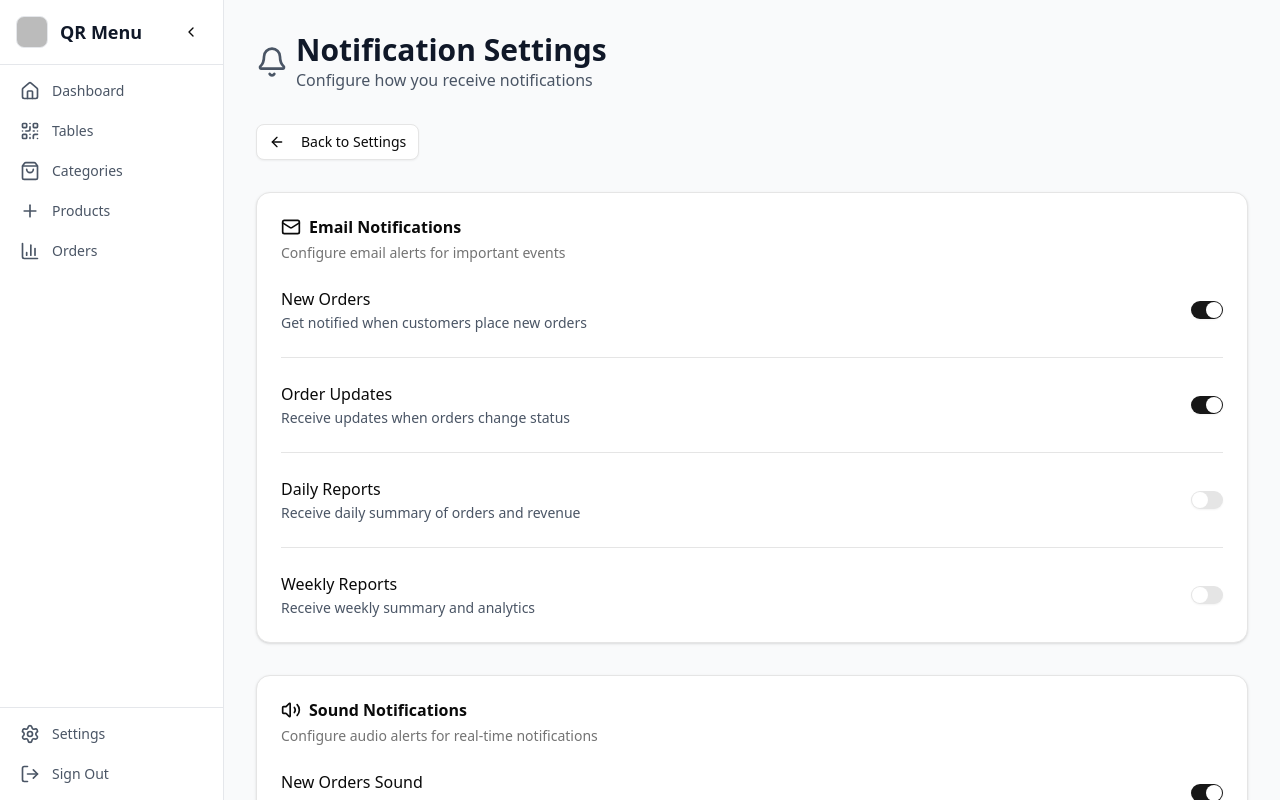
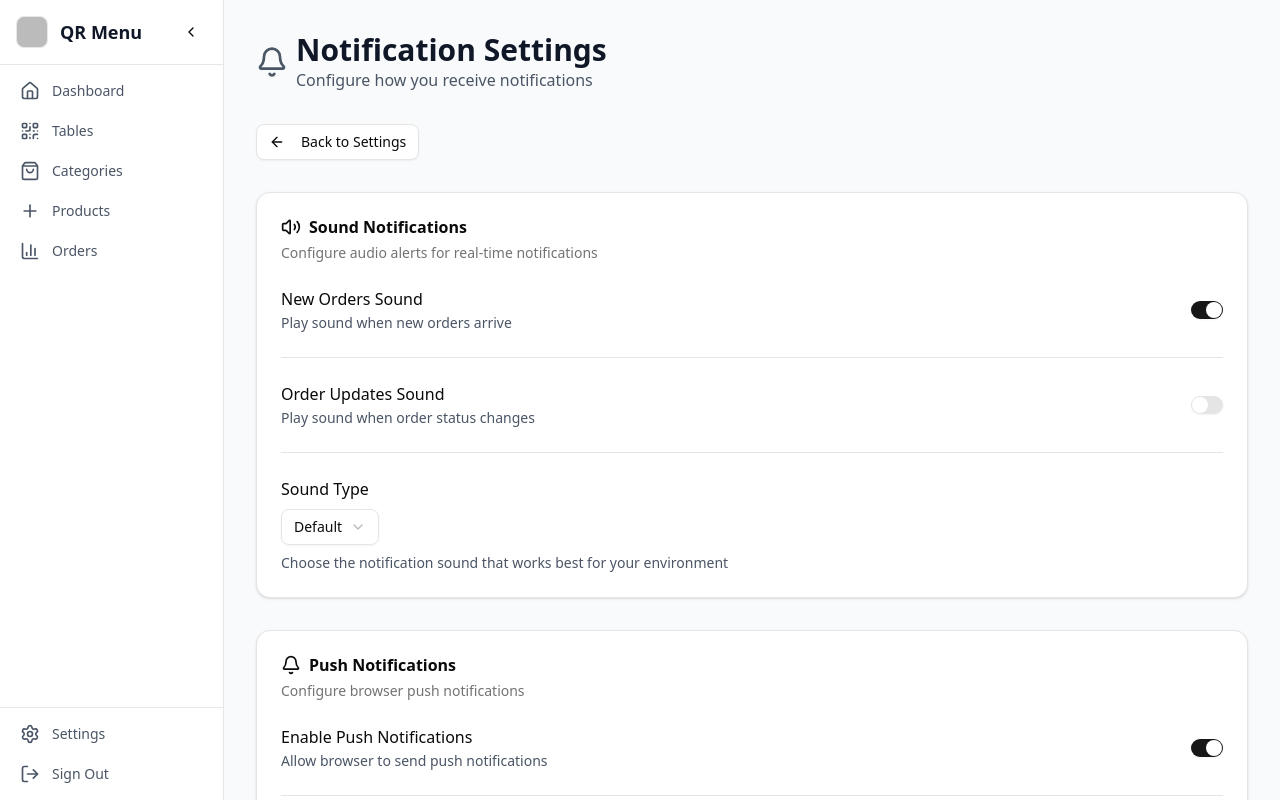
Before and after one commit to sevvalsaygat/qr-menu, a Next.js app: page /dashboard/settings/notifications in a window 1280 px wide. Shown: the top 800 px of the page. Built offline with nearby package versions, Linux system fonts and the light colour scheme; no server answers; the database is empty; sample sign-in values are in the browser's storage.

Commit message:
fix: remove email notifications

```diff
--- a/src/app/dashboard/settings/notifications/page.tsx
+++ b/src/app/dashboard/settings/notifications/page.tsx
@@ -8,18 +8,12 @@ import { Switch } from '../../../../components/ui/switch'
 import { Label } from '../../../../components/ui/label'
 import { Select, SelectContent, SelectItem, SelectTrigger, SelectValue } from '../../../../components/ui/select'
 import { Separator } from '../../../../components/ui/separator'
-import { Bell, ArrowLeft, CheckCircle, AlertCircle, Loader2, Volume2, VolumeX, Mail } from 'lucide-react'
+import { Bell, ArrowLeft, CheckCircle, AlertCircle, Loader2, Volume2, VolumeX } from 'lucide-react'
 import { useAuth } from '../../../../hooks/useAuth'
 import { doc, getDoc, setDoc } from 'firebase/firestore'
 import { db } from '../../../../lib/firebase'
 
 interface NotificationSettings {
-  emailNotifications: {
-    newOrders: boolean
-    orderUpdates: boolean
-    dailyReports: boolean
-    weeklyReports: boolean
-  }
   soundNotifications: {
     newOrders: boolean
     orderUpdates: boolean
@@ -41,12 +35,6 @@ export default function NotificationSettingsPage() {
   const router = useRouter()
   const { user } = useAuth()
   const [settings, setSettings] = useState<NotificationSettings>({
-    emailNotifications: {
-      newOrders: true,
-      orderUpdates: true,
-      dailyReports: false,
-      weeklyReports: false
-    },
     soundNotifications: {
       newOrders: true,
       orderUpdates: false,
@@ -125,15 +113,6 @@ export default function NotificationSettingsPage() {
     router.push('/dashboard/settings')
   }
 
-  const updateEmailSettings = (key: keyof NotificationSettings['emailNotifications'], value: boolean) => {
-    setSettings(prev => ({
-      ...prev,
-      emailNotifications: {
-        ...prev.emailNotifications,
-        [key]: value
-      }
-    }))
-  }
 
   const updateSoundSettings = (key: keyof NotificationSettings['soundNotifications'], value: boolean | string) => {
     setSettings(prev => ({
@@ -234,89 +213,6 @@ export default function NotificationSettingsPage() {
         </Card>
       )}
 
-      {/* Email Notifications */}
-      <Card>
-        <CardHeader>
-          <CardTitle className="flex items-center space-x-2">
-            <Mail className="h-5 w-5" />
-            <span>Email Notifications</span>
-          </CardTitle>
-          <CardDescription>
-            Configure email alerts for important events
-          </CardDescription>
-        </CardHeader>
-        <CardContent className="space-y-6">
-          <div className="flex items-center justify-between">
-            <div className="space-y-0.5">
-              <Label htmlFor="new-orders-email" className="text-base">
-                New Orders
-              </Label>
-              <p className="text-sm text-gray-600">
-                Get notified when customers place new orders
-              </p>
-            </div>
-            <Switch
-              id="new-orders-email"
-              checked={settings.emailNotifications.newOrders}
-              onCheckedChange={(checked) => updateEmailSettings('newOrders', checked)}
-            />
-          </div>
-
-          <Separator />
-
-          <div className="flex items-center justify-between">
-            <div className="space-y-0.5">
-              <Label htmlFor="order-updates-email" className="text-base">
-                Order Updates
-              </Label>
-              <p className="text-sm text-gray-600">
-                Receive updates when orders change status
-              </p>
-            </div>
-            <Switch
-              id="order-updates-email"
-              checked={settings.emailNotifications.orderUpdates}
-              onCheckedChange={(checked) => updateEmailSettings('orderUpdates', checked)}
-            />
-          </div>
-
-          <Separator />
-
-          <div className="flex items-center justify-between">
-            <div className="space-y-0.5">
-              <Label htmlFor="daily-reports-email" className="text-base">
-                Daily Reports
-              </Label>
-              <p className="text-sm text-gray-600">
-                Receive daily summary of orders and revenue
-              </p>
-            </div>
-            <Switch
-              id="daily-reports-email"
-              checked={settings.emailNotifications.dailyReports}
-              onCheckedChange={(checked) => updateEmailSettings('dailyReports', checked)}
-            />
-          </div>
-
-          <Separator />
-
-          <div className="flex items-center justify-between">
-            <div className="space-y-0.5">
-              <Label htmlFor="weekly-reports-email" className="text-base">
-                Weekly Reports
-              </Label>
-              <p className="text-sm text-gray-600">
-                Receive weekly summary and analytics
-              </p>
-            </div>
-            <Switch
-              id="weekly-reports-email"
-              checked={settings.emailNotifications.weeklyReports}
-              onCheckedChange={(checked) => updateEmailSettings('weeklyReports', checked)}
-            />
-          </div>
-        </CardContent>
-      </Card>
 
       {/* Sound Notifications */}
       <Card>
```
